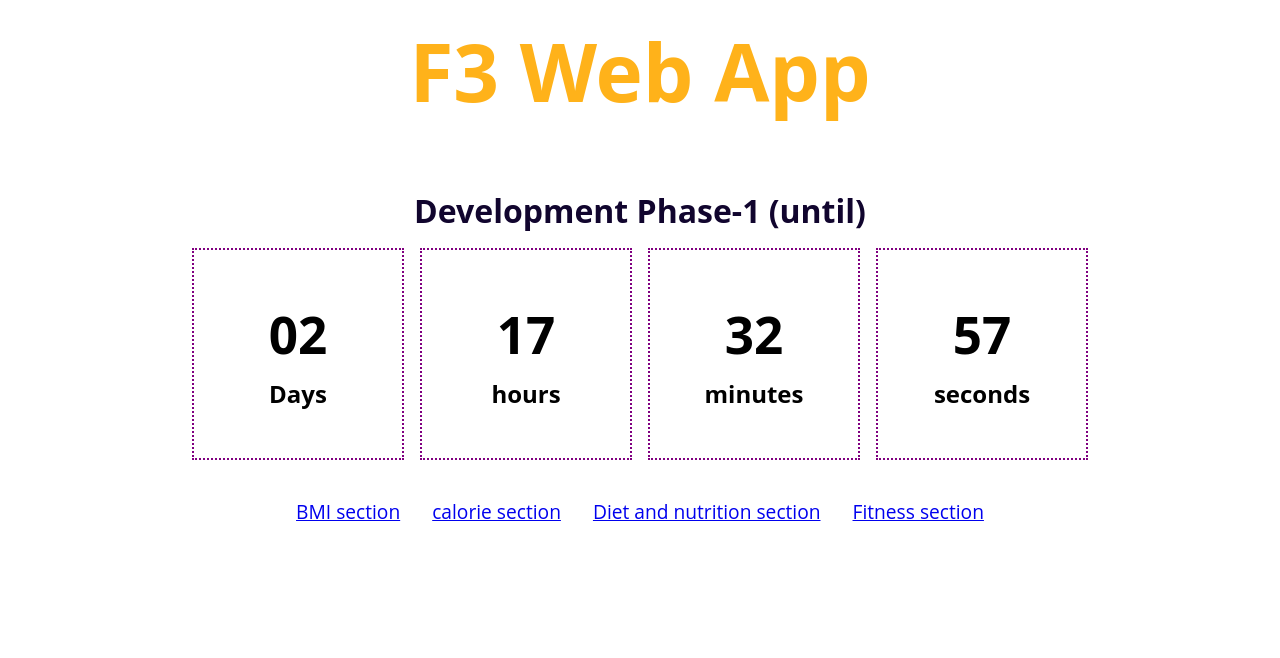
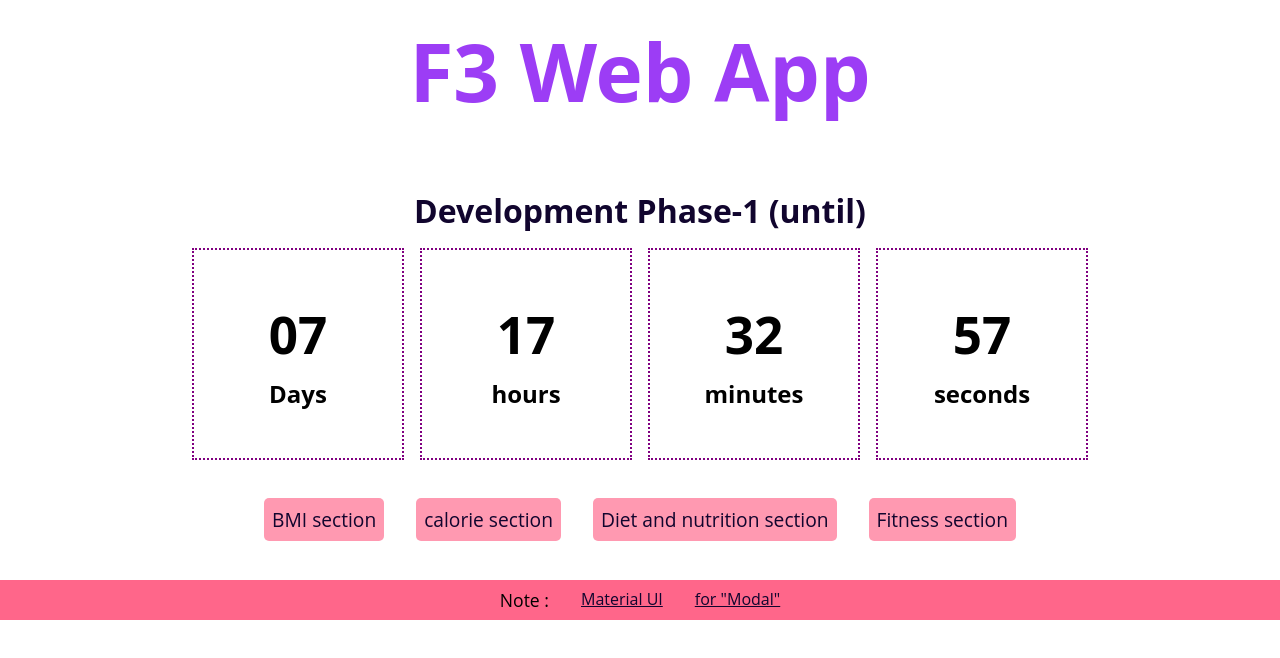
Before and after one commit to jaswanthpallavolu/SEPM_F3_APP, a React (Create React App) app: page / in a window 1280 px wide. Shown: the top 658 px of the page. Built offline with nearby package versions, Linux system fonts and the light colour scheme.

Commit message:
sep17-c1

```diff
--- a/public/index.html
+++ b/public/index.html
@@ -8,7 +8,7 @@
   <meta name="theme-color" content="#000000" />
   <meta name="description" content="Web site created using create-react-app" />
   <link rel="apple-touch-icon" href="%PUBLIC_URL%/logo192.png" />
-
+  <script src="https://kit.fontawesome.com/2ceb233dee.js" crossorigin="anonymous" defer></script>
   <title>F3-App</title>
 </head>
 
--- a/src/App.css
+++ b/src/App.css
@@ -1,10 +1,15 @@
 :root{
 
   /* COLOR PALLETS */
-  --primary:hsl(40, 100%, 55%);
-  --primary-light:hsl(43, 100%, 79%);
+  --primary:hsl(271, 90%, 60%);
+  --primary-light:hsl(271, 100%, 90%);
+  --primary-dark:hsl(271, 44%, 75%);
+
+  --secondary-dark:hsl(346, 100%, 70%);
+  --secondary-light:hsl(346, 100%, 80%);
+
   --dark:hsl(258, 80%, 10%);
-  --secondary-light:hsl(169, 38%, 80%);
+
 
   /* fonts */
   font-family: 'open sans';
--- a/src/components/LandingPage/Countdown.jsx
+++ b/src/components/LandingPage/Countdown.jsx
@@ -4,7 +4,7 @@ import './countdown.css'
 export default function Countdown() {
 
     const countdown = () => {
-        const countDate = new Date('09/20/2021 00:00:00').getTime();
+        const countDate = new Date('09/25/2021 00:00:00').getTime();
         const currentDate = new Date().getTime();
 
         const gap = countDate - currentDate;
--- a/src/components/LandingPage/Landing.jsx
+++ b/src/components/LandingPage/Landing.jsx
@@ -12,10 +12,15 @@ export default function Landing() {
             <h1>{title}</h1>
             <Countdown />
             <ul className="nav">
-                <li><Link to="/home/bmi">BMI section</Link></li>
-                <li><Link to="/home/cal_calc">calorie section</Link></li>
-                <li><Link to="/home/diet">Diet and nutrition section</Link></li>
-                <li><Link to="/home/fitness">Fitness section</Link></li>
+                <li><Link style={{ textDecoration: 'none', color: 'var(--dark)' }} to="/home/bmi">BMI section</Link></li>
+                <li><Link style={{ textDecoration: 'none', color: 'var(--dark)' }} classname="link" to="/home/cal_calc">calorie section</Link></li>
+                <li><Link style={{ textDecoration: 'none', color: 'var(--dark)' }} classname="link" to="/home/diet">Diet and nutrition section</Link></li>
+                <li><Link style={{ textDecoration: 'none', color: 'var(--dark)' }} classname="link" to="/home/fitness">Fitness section</Link></li>
+            </ul>
+            <ul className="notes">
+                <li className="main">Note : </li>
+                <li><a href="https://mui.com/">Material UI</a></li>
+                <li><a href="https://mui.com/components/modal/#main-content">for "Modal"</a></li>
             </ul>
         </div>
     )
--- a/src/components/LandingPage/landing.css
+++ b/src/components/LandingPage/landing.css
@@ -9,9 +9,35 @@
 
     font-size: 1.2rem;
 }
+.landing .nav li {
+    color: var(--secondary-dark);
+    padding: .5rem;
+    background-color: var(--secondary-light);
+    border-radius: 5px;
+}
+.landing .nav li:hover{
+    box-shadow: 0 0 4px var(--dark);
+}
+
 .landing > h1{
     margin-top: 1rem;
     font-size: 5rem;
     text-align: center;
     color: var(--primary);
 }
+.landing > .notes{
+    display: flex;
+    gap:2rem;
+    justify-content: center;
+    padding: .5rem;
+    background: var(--secondary-dark);
+    list-style: none;
+}
+.landing > .notes .main{
+    font-size: 1.1rem;
+    font-weight: 500;
+}
+.landing > .notes a{
+
+    color:var(--dark)
+}
```
